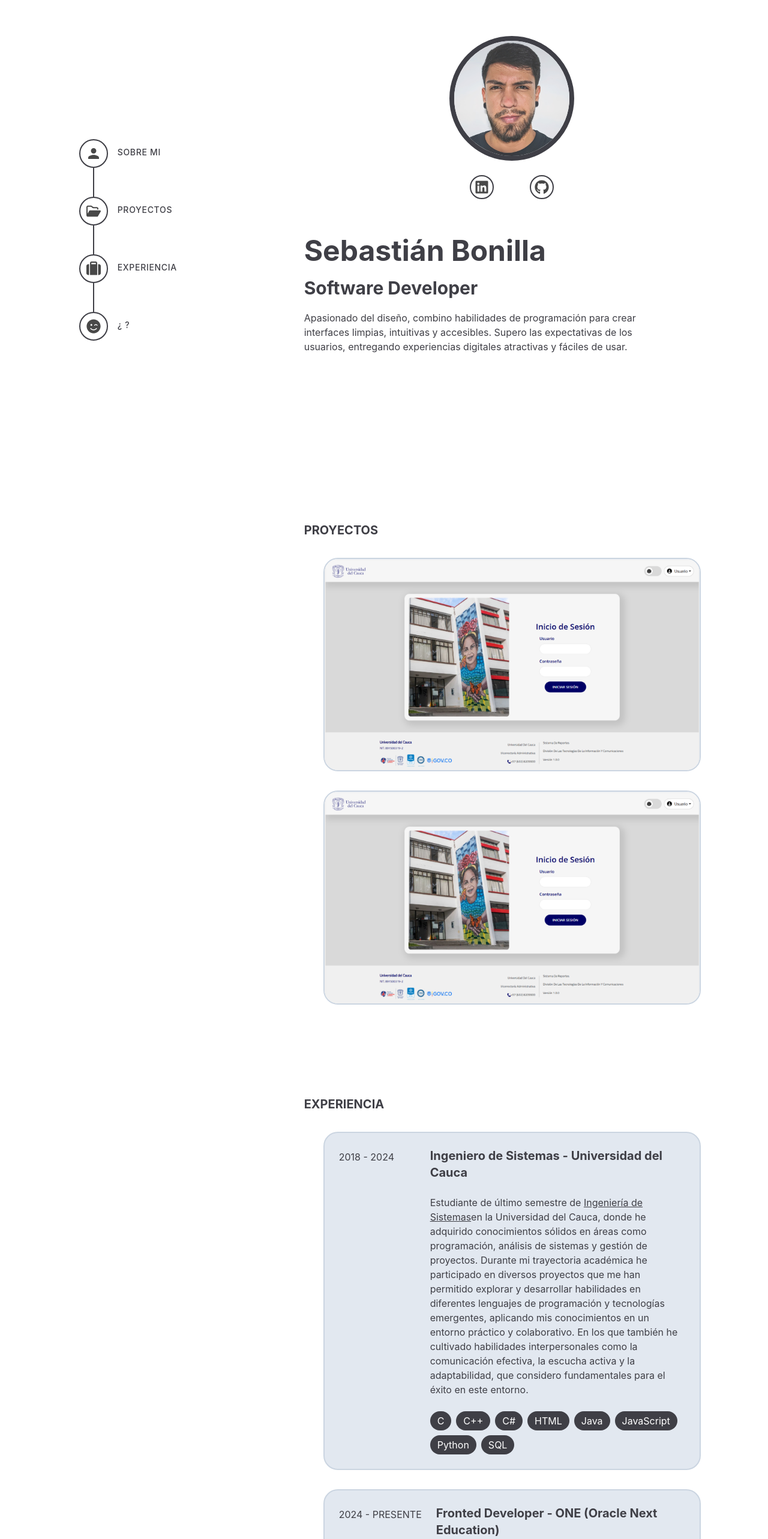
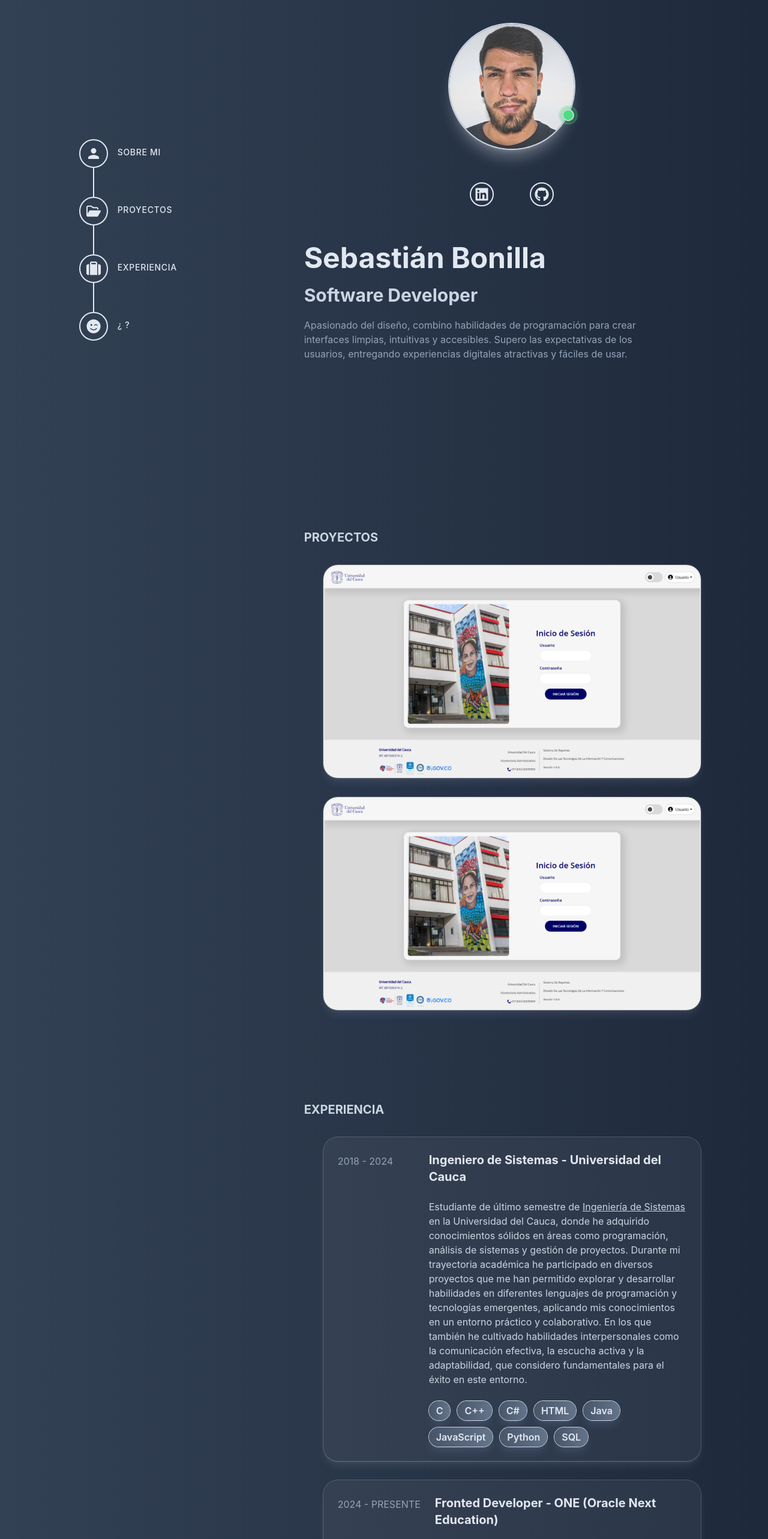
Before and after one commit to SebastianBonilla13/my_portfolio, a React (Create React App) app: page / in a window 1280 px wide. Shown: the top 2566 px of the page at 60% size. Built offline with nearby package versions, Linux system fonts and the light colour scheme.

Commit message:
Colors + Sidebar v3 + little details

```diff
--- a/src/App.js
+++ b/src/App.js
@@ -14,6 +14,8 @@ import CardProject from "./Components/CardProject.jsx";
 import { FaGithub, FaLinkedin, FaRegFolderOpen, FaSuitcase } from "react-icons/fa6";
 import { FaSmileWink, FaClipboardList } from "react-icons/fa";
 import { IoMdPerson } from "react-icons/io";
+
+import { FaSearchengin } from 'react-icons/fa'
 
 // en sidebar, (quitar luego)
 /* FaRegFolderOpen
@@ -40,11 +42,9 @@ let lstTechE2 = ["HTML", "CSS", "JavaScript", "React", "Figma", "Git"];
 
 function App() {
 
-
-
   return (
 
-    <div class="flex justify-between static"> {/* STRUCT */}
+    <div class="flex justify-between static bg-gradient-to-r from-slate-700  to-slate-800 "> {/* STRUCT */}
 
       <header class="hidden lg:flex lg:w-1/3 bg-color_primary lg:sticky lg:top-0 right-0  lg:max-h-screen w-max"> {/* SIDEAR */}  {/* bg-color_primary  lg:flex  lg:max-h-screen */}
         <Sidebar> </Sidebar>
@@ -54,17 +54,56 @@ function App() {
       <main class="lg:w-2/3"> {/* BODY */} {/* bg-lime-200 */}
 
         {/* <Badge Icon={FaSmileWink} Text={"HOLA"}> </Badge> */}
+        {/* <h1 class="[text-shadow:_0_1px_0_rgb(0__2_/_40%)]">Hello</h1> */}
 
         <div id="sobremi" class="lg:max-w-4xl px-6 sm:px-20 pt-10">
 
           {/* section SOBRE MI */}
           <div class="mb-60">
             {/* IMAGE CONTAINER */}
-            <div class="flex justify-center pt-5">
-              <div class="w-52 border-solid border-color_primary border-zinc-700 border-8 rounded-full overflow-hidden ">
+            {/* ring-1 ring-white ring-opacity-20 shadow-lg shadow-indigo-100/10 hover:shadow-indigo-100/25 */}
+
+            <div class="flex justify-center">
+
+              <div class="absolute z-40 mt-36 ml-44 pl-3">
+                <span class="relative flex h-4 w-4 ">
+                  <span class="animate-ping absolute inline-flex h-full w-full rounded-full bg-green-500 opacity-75 ring-2 ring-green-400 "></span>
+                  <span class="relative inline-flex rounded-full h-4 w-4 bg-green-400 ring-2 ring-slate-300 "></span>
+                </span>
+              </div>
+
+              <div class="absolute z-20">
+                <div class="flex justify-center">
+                  <div class="w-52 rounded-full overflow-hidden ring-2 ring-slate-300 shadow-xl shadow-slate-100/30 over:shadow-slate-1/100">
+                    <img src={imgSebastianBonilla} />
+                  </div>
+                </div>
+              </div>
+
+            </div>
+
+            <br></br>
+            <br></br>
+            <br></br>
+            <br></br>
+            <br></br>
+            <br></br>
+            <br></br>
+            <br></br>
+            <br></br>
+            <br></br>
+
+
+            {/* <span class="relative flex h-3 w-3 bg-red-400">
+              <span class="animate-ping absolute inline-flex h-full w-full rounded-full bg-green-400 opacity-75"></span>
+              <span class="relative inline-flex rounded-full h-3 w-3 bg-green-400"></span>
+            </span>
+
+            <div class="flex justify-center pt-5 ">
+              <div class="w-52 order-solid order-color_primary order-slate-200 order-8 rounded-full overflow-hidden  ring-8 ring-slate-300 ing-opacity-20 shadow-xl shadow-slate-100/30 over:shadow-slate-1/100">
                 <img src={imgSebastianBonilla} />
               </div>
-            </div>
+            </div> */}
 
             {/* ICONS CONTAINER */}
             <div class="flex justify-center">
@@ -72,17 +111,17 @@ function App() {
 
                 {/* ICON */}
                 <div class="p-5">
-                  <div class="w-10 border-opacity h-10 rounded-full inline-flex items-center justify-center relative z-10 order-solid border-2 border-zinc-700">
+                  <div class="w-10 border-opacity h-10 rounded-full inline-flex items-center justify-center relative z-10 order-solid border-2 border-slate-200">
                     <a class=" " href='https://www.linkedin.com/in/sebastianbonilla13'>
-                      <FaLinkedin color="#484848" class="w-10 h-10 p-2" />
+                      <FaLinkedin color="#e2e8f0" class="w-10 h-10 p-2" />
                     </a>
                   </div>
                 </div>
 
                 <div class="p-5">
-                  <div class="w-10 border-opacity h-10 rounded-full inline-flex items-center justify-center relative z-10 border-solid border-2 border-zinc-700">
+                  <div class="w-10 border-opacity h-10 rounded-full inline-flex items-center justify-center relative z-10 border-solid border-2 border-slate-200">
                     <a class=" " href='https://github.com/SebastianBonilla13'>
-                      <FaGithub color="#484848" class="w-10 h-10 p-2 zinc-700" />
+                      <FaGithub color="#e2e8f0" class="w-10 h-10 p-2 zinc-700" />
                     </a>
                   </div>
                 </div>
@@ -90,23 +129,24 @@ function App() {
               </div>
             </div>
 
+            {/* TEXTO */}
             <div class="grid gap-y-5 pt-3">
 
               {/* NAME */}
               <div class="text-left">
-                <h1 class="text-5xl font-bold text-zinc-700 text-color_primary ">
+                <h1 class="text-5xl font-bold text-slate-200 text-color_primary ">
                   Sebastián Bonilla
                 </h1>
               </div>
 
               <div>
-                <h2 class="text-3xl font-bold text-zinc-700 text-color_primary" >
+                <h2 class="text-3xl font-bold text-slate-300 text-color_primary" >
                   Software Developer
                 </h2>
               </div>
 
               <div>
-                <p class="text-base text-zinc-700 text-color_primary max-w-xl">
+                <p class="text-base text-slate-400 text-color_primary max-w-xl">
                   Apasionado del diseño, combino habilidades de programación para crear interfaces limpias,
                   intuitivas y accesibles. Supero las expectativas de los usuarios, entregando experiencias
                   digitales atractivas y fáciles de usar.
@@ -120,7 +160,7 @@ function App() {
           {/* section PROYECTOS */}
           <div id="proyectos" class="pt-10 mb-28">
 
-            <h2 class="text-xl font-bold text-zinc-700 text-color_primary" >
+            <h2 class="text-xl font-bold text-slate-300 text-color_primary" >
               PROYECTOS
             </h2>
 
@@ -131,12 +171,12 @@ function App() {
                 /* Reportes Plus */
                 tittle={
                   <>
-                    <a class="text-zinc-700">Reportes Plus</a>
+                    <a class="text-slate-200">Reportes Plus</a>
                   </>
                 }
                 description={
                   <>
-                    <div class="text-zinc-700">
+                    <div class="text-slate-300">
                       Información Presupuestal Universidad del Cauca. Proporcionar a los usuarios
                       finales del área financiera e interesados de la  universidad, una herramienta
                       que les permita consultar y descargar  información presupuestal en tiempo real.
@@ -154,12 +194,12 @@ function App() {
                 /* Reportes Plus */
                 tittle={
                   <>
-                    <a class="text-zinc-700">Reportes Plus</a>
+                    <a class="text-slate-200">Reportes Plus</a>
                   </>
                 }
                 description={
                   <>
-                    <div class="text-zinc-700">
+                    <div class="text-slate-300">
                       Información Presupuestal Universidad del Cauca. Proporcionar a los usuarios
                       finales del área financiera e interesados de la  universidad, una herramienta
                       que les permita consultar y descargar  información presupuestal en tiempo real.
@@ -175,7 +215,7 @@ function App() {
           {/* section EXPERIENCIA */}
           <div id="experiencia" class="pt-10 mb-28">
 
-            <h2 class="text-xl font-bold text-zinc-700 text-color_primary" >
+            <h2 class="text-xl font-bold text-slate-300 text-color_primary" >
               EXPERIENCIA
             </h2>
 
@@ -184,18 +224,18 @@ function App() {
               <TableInfo
                 tittle={
                   <>
-                    <a class="text-zinc-700">Ingeniero de Sistemas - Universidad del Cauca</a>
+                    <a class="text-slate-200">Ingeniero de Sistemas - Universidad del Cauca</a>
                   </>
                 }
                 date={
                   <>
-                    <a class="text-zinc-700">2018 - 2024</a>
+                    <a class="text-slate-400">2018 - 2024</a>
                   </>
                 }
                 description={
                   <>
-                    <div class="text-zinc-700">
-                      Estudiante de último semestre de <a class="underline decoration-zinc-700">Ingeniería de Sistemas</a>
+                    <div class="text-slate-300">
+                      Estudiante de último semestre de <a class="underline decoration-slate-300 ">Ingeniería de Sistemas </a>
                       en la Universidad del Cauca, donde he adquirido conocimientos sólidos en áreas como programación,
                       análisis de sistemas y gestión de proyectos. Durante mi trayectoria académica he participado en diversos
                       proyectos que me han permitido explorar y desarrollar habilidades en diferentes lenguajes de programación
@@ -214,17 +254,17 @@ function App() {
               <TableInfo
                 tittle={
                   <>
-                    <a class="text-zinc-700">Fronted Developer - ONE (Oracle Next Education)</a>
+                    <a class="text-slate-200">Fronted Developer - ONE (Oracle Next Education)</a>
                   </>
                 }
                 date={
                   <>
-                    <a class="text-zinc-700">2024 - PRESENTE</a>
+                    <a class="text-slate-400">2024 - PRESENTE</a>
                   </>
                 }
                 description={
                   <>
-                    <div class="text-zinc-700">
+                    <div class="text-slate-300">
                       <a class="underline decoration-zinc-700">Front-End:</a> Construcción de páginas web responsivas con HTML, CSS y JavaScript.<br />
                       <a class="underline decoration-zinc-700">React con JavaScript:</a> Creación de interfaces de usuarios.<br />
                       <a class="underline decoration-zinc-700">IA en el Front-End:</a> Optimización de desarrollo y generación de experiencias innovadoras.
@@ -238,11 +278,12 @@ function App() {
           </div>
 
           {/* section ¿? */}
-          <div id="¿?" class="pt-0 mb-24 g-red-400">
+          <div id="¿?" class="pt-0 mb-44 g-red-400">
             <div class=""> {/* text-center */}
-              <h2 class="text-2xl font-bold text-zinc-700 text-color_primary py-52" >
+              {/* <h2 class="text-3xl font-bold text-slate-300 text-color_primary py-52" >
                 ¿Te interesa impulsar tu proyecto al siguiente nivel? ¡Hagámoslo realidad!
-              </h2>
+              </h2> */}
+              <h2 class="text-xl py-52 md:text-3xl font-extrabold bg-clip-text text-transparent bg-[linear-gradient(to_right,theme(colors.blue.500),theme(colors.blue.200),theme(colors.blue.100),theme(colors.neutral.200),theme(colors.purple.200),theme(colors.purple.500))] bg-[length:100%_auto] animate-gradient">¿Te interesa impulsar tu proyecto al siguiente nivel? <a class="underline decoration-blue-300"> ¡Hagámoslo realidad!</a></h2>
             </div>
           </div>
 
--- a/src/Components/Badge.jsx
+++ b/src/Components/Badge.jsx
@@ -7,9 +7,14 @@
     </span> */}
 
 function Badge({ Text, Icon }) {
+  const buttonStyling = `flex space-x-3 mr-2 font-semibold bg-gradient-to-r from-indigo-600 to-pink-500
+  text-gray-100 rounded-sm ring-2 ring-purple-400 px-6 py-2
+  hover:bg-white  hover:text-white hover:ring-slate-300 mx-8 shadow-lg shadow-indigo-300/50`;
+  /* bg-gradient-to-r from-indigo-600 to-pink-500 font-semibold text-gray-100 ring-2 ring-purple-400 hover:bg-white hover:text-white hover:ring-slate-300 shadow-lg shadow-indigo-300/50 */
   return (
-    <div class="grid grid-flow-col justify-items-center bg-zinc-700 text-white rounded-full max-w-fit min-w-fit px-3 py-1 items-center">
-      {Icon && <Icon class="w-4 h-4 mr-2" />}
+    <div class="grid grid-flow-col justify-items-center items-center max-w-fit min-w-fit px-3 py-1 rounded-full   bg-gradient-to-r from-slate-600  to-slate-500   font-semibold text-slate-200 hover:bg-white hover:text-slate-100 hover:ring-slate-100 hover:shadow-indigo-300/25 ring-1 ring-slate-300 shadow-lg shadow-indigo-300/15 "> {/* bg-zinc-700 text-white */}
+    {/* <* class="grid grid-flow-col justify-items-center items-center max-w-fit min-w-fit px-3 py-1 rounded-full   bg-gradient-to-r from-indigo-600 to-pink-500 font-semibold text-gray-100 ring-2 ring-purple-400 hover:bg-white hover:text-white hover:ring-slate-300 shadow-lg shadow-indigo-300/50  ">*/}
+      {Icon && <Icon clas class="w-4 h-4 mr-2" />}
       <div class="text-base">{Text}</div> {/* bg-slate-300 */}
     </div>
   );
--- a/src/Components/CardProject.jsx
+++ b/src/Components/CardProject.jsx
@@ -5,7 +5,7 @@ import Badge from "./Badge.jsx";
 
 function CardProject({ image, tittle, description, lstTech }) {
     return (
-        <div class="group p-0  rounded-3xl border-solid border-2 border-slate-300 bg-slate-200 w-full overflow-hidden"> {/* pt-48 pl-6 bg-lime-300 */}
+        <div class="group p-0 rounded-3xl w-full overflow-hidden   ring-1 ring-white ring-opacity-20 bg-white bg-opacity-5 shadow-lg shadow-indigo-100/10 hover:shadow-indigo-100/25"> {/* pt-48 pl-6 bg-lime-300 */}
             <div class="group-hover:h-auto group-hover:p-6 transition-all duration-1000 ease-in-out  ">
 
                 <div class="flex justify-center  ">
--- a/src/Components/Sidebar.jsx
+++ b/src/Components/Sidebar.jsx
@@ -47,7 +47,7 @@ function Sidebar() {
                         {/* OPTION ¿? */}
                         <div class="flex relative">
                             <Line />
-                            <a class=" flex w-full" href="#¿?"> {/* bg-red-300 */}
+                            <a class=" flex w-full" href="#¿?">
                                 <Icon Iconn={FaSmileWink} />
                                 <Text textOption={"¿ ?"} />
                             </a>
@@ -64,7 +64,7 @@ function Sidebar() {
 const Line = () => {
     return (
         <div class="h-full pt-12 w-12 absolute inset-0 flex items-center justify-center">
-            <div class="h-full w-0.5 bg-zinc-700 pointer-events-none"></div>
+            <div class="h-full w-0.5 bg-slate-200 pointer-events-none"></div>
         </div>
     );
 };
@@ -78,9 +78,9 @@ const Line = () => {
 const Icon = ({ Iconn }) => {
     return (
 
-        <div class="w-12 h-12 rounded-full inline-flex items-center justify-center relative z-10 order-solid border-2 border-zinc-700">
-            <a class=" " href=''>
-                <Iconn class="w-10 h-10 p-2" color="#484848" />
+        <div class="w-12 h-12 rounded-full inline-flex items-center justify-center relative z-10 order-solid border-2 border-slate-200">
+            <a class=" ">
+                <Iconn class="w-10 h-10 p-2" color="#E2E8F0" />
                 {/* <DynamicReactIcons class="w-8 h-8 p-0" iconNamee={nameIcon}  /> */}
             </a>
         </div>
@@ -90,7 +90,7 @@ const Icon = ({ Iconn }) => {
 const Text = ({ textOption }) => {
     return (
         <div class="flex-grow pl-4 pt-3">
-            <h2 class="font-medium title-font text-sm text-zinc-700 mb-1 tracking-wider">{textOption}</h2>
+            <h2 class="font-medium title-font text-sm text-slate-200 mb-1 tracking-wider">{textOption}</h2>
             {/* <p class="leading-relaxed">Alguna descripción corta, como para el uso de pasosss.</p> */}
         </div>
     );
--- a/src/Components/TableInfo.jsx
+++ b/src/Components/TableInfo.jsx
@@ -2,13 +2,13 @@ import Badge from "./Badge.jsx";
 
 function TableInfo({ tittle, date, description, lstTech }) {
     return (
-        <div class="p-6 rounded-3xl pl-6 border-solid border-2 border-slate-300 bg-slate-200"> {/* pt-48 pl-6 bg-lime-300 */}
+        <div class="p-6 rounded-3xl pl-6  ring-1 ring-white ring-opacity-20 bg-white bg-opacity-5 shadow-lg shadow-indigo-100/10 hover:shadow-indigo-100/25 "> {/* pt-48 pl-6 bg-lime-300 */} {/* bg-gradient-to-r from-slate-700  to-slate-800  */}
             <div class="grid auto-rows-auto md:grid-flow-col lg:grid-flow-col gap-6">
                 <div class=" min-w-32 pt-1 md:row-span-3 lg:row-span-3 text-lef text-base">{date}</div> {/* bg-slate-200 */}
-                <div class=" text-xl "><strong>{tittle}</strong> </div> {/* bg-slate-700 */}
+                <div class=" text-xl"><strong>{tittle}</strong> </div> {/* bg-slate-700 */}
                 <div class=" text-base">{description}</div>
-                <div class=""> {/*  bg-slate-500 */}
-                    <div class="flex flex-wrap gap-2">
+                <div class="">
+                    <div class="flex flex-wrap gap-3">
                         {lstTech.map((technology) => ( // map renderizado dinámico
                             <Badge Text={technology} key={technology} />
                         ))}
```
